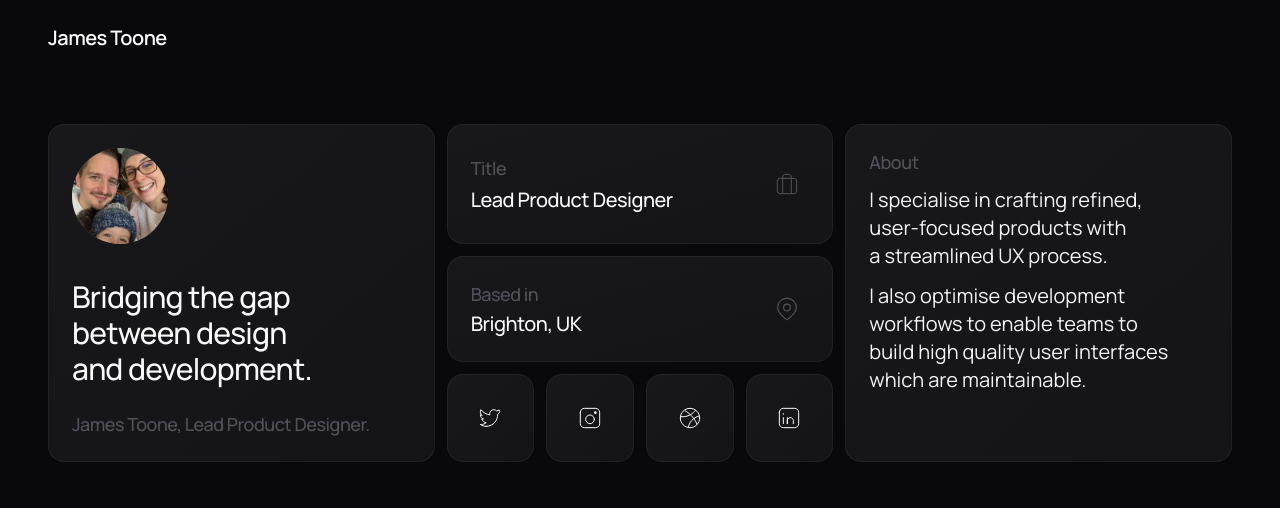
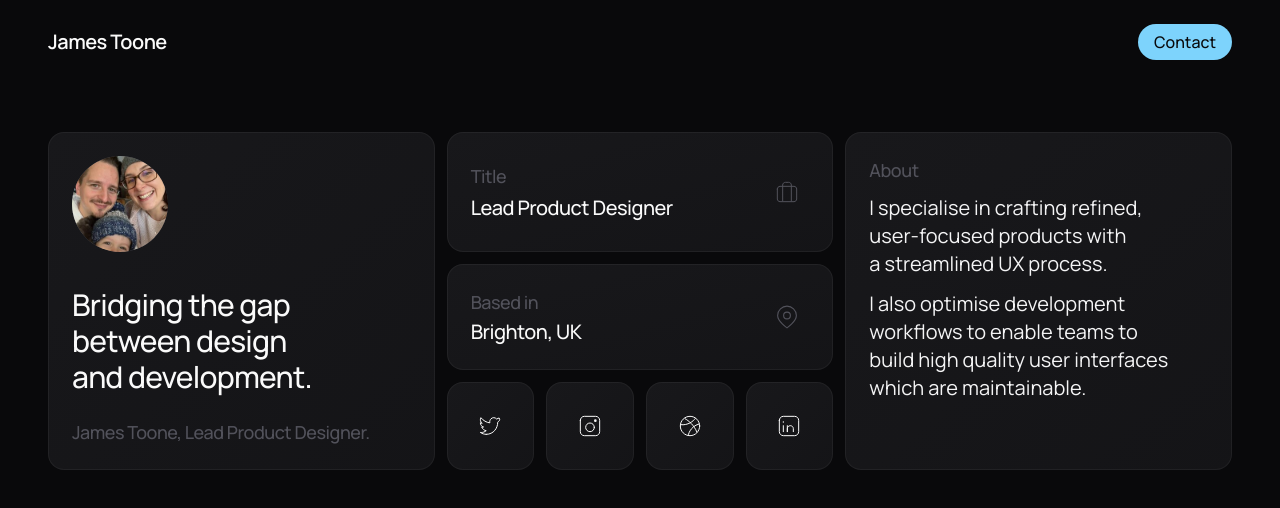
Before and after one commit to 2ne/nextjs-boilerplate, a Next.js app: page / in a window 1280 px wide. Shown: the top 508 px of the page. Built offline with nearby package versions, Linux system fonts and the light colour scheme.

Commit message:
Update page.tsx

```diff
--- a/app/page.tsx
+++ b/app/page.tsx
@@ -3,8 +3,11 @@ import Image from "next/image";
 export default function Home() {
   return (
     <>
-      <header className="mx-auto w-full max-w-lg xl:max-w-7xl p-6 xl:px-12">
+      <header className="mx-auto w-full max-w-lg xl:max-w-7xl p-6 xl:px-12 flex justify-between items-center">
         <h1 className="font-semibold text-xl tracking-tight">James Toone</h1>
+        <button type="button" className="bg-sky-300 text-zinc-950 rounded-full px-4 py-1.5 font-medium">
+          Contact
+        </button>
       </header>
       <section className="mx-auto grid w-full max-w-lg grid-cols-1 gap-3 p-6 xl:max-w-7xl xl:grid-cols-12 xl:p-12">
         <div className="max-xl:order-0 relative overflow-clip rounded-2xl bg-gradient-to-tl from-zinc-900/75 to-zinc-900 p-6 ring-1 ring-inset ring-zinc-50/5 xl:col-span-4 xl:row-span-3 xl:grid xl:grid-rows-subgrid">
```
